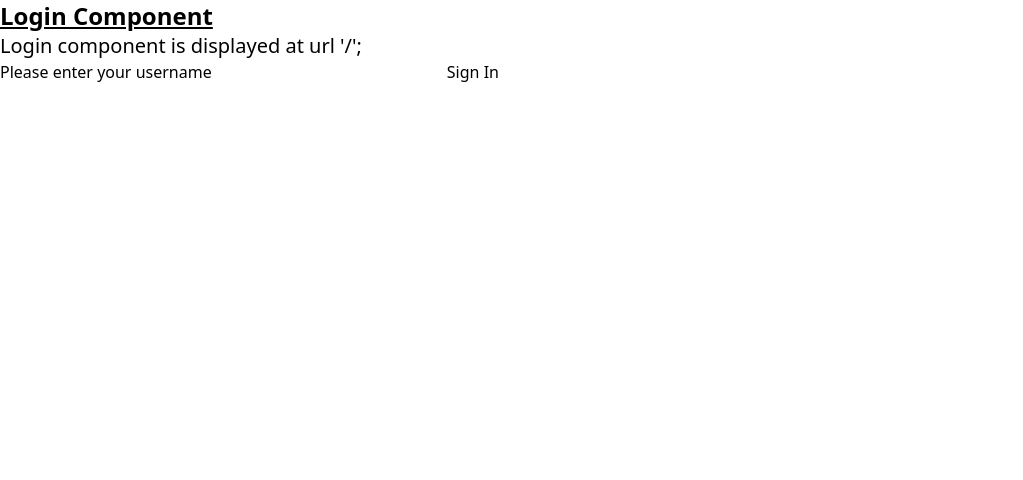
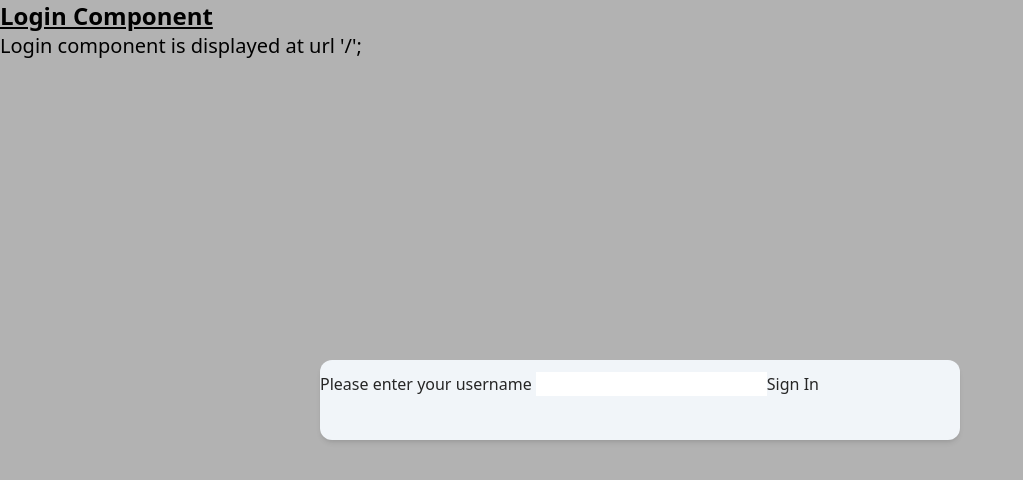
Before and after one commit to calvincchong/FoodStreams, a React app: page / in a window 1280 px wide. Shown: the top 480 px of the page, without its empty margins (0-1023 px from the left). Built offline with nearby package versions, Linux system fonts and the light colour scheme.

Commit message:
Added Popup Modal for the signin page

```diff
--- a/src/components/Login.jsx
+++ b/src/components/Login.jsx
@@ -11,7 +11,7 @@ const Login = ({props}) => {
   const handleLoginClick = (e) => {
     e.preventDefault();
     localStorage.setItem('userId', username);
-    setUsername('');
+    setUserName('');
     navigate('/board')
   };
 
@@ -19,7 +19,9 @@ const Login = ({props}) => {
     <div>
       <p className="login_container text-2xl font-bold underline">Login Component </p>
       <p className="text-xl"> Login component is displayed at url '/';</p>
-      <form className="login_form" onSubmit={handleLoginClick}>
+      <div className='fixed flex z-30 flex-col items-center space-x-2 justify-center bg-black/30 w-full h-full left-0 top-0 text-neutral-800'>
+        <form className="login_form flex-initial w-10/12 sm:w-6/12 bg-slate-100 py-3 my-4 rounded-xl
+                        shadow-md relative overflow-auto max-h-full min-h-1/10" onSubmit={handleLoginClick}>
           <label> Please enter your username </label>
           <input
             type='text'
@@ -32,6 +34,7 @@ const Login = ({props}) => {
           <button>Sign In</button>
         </form>
       </div>
+    </div>
   );
 }
 
```
Lines whose indentation alone changed are shown as unchanged.
